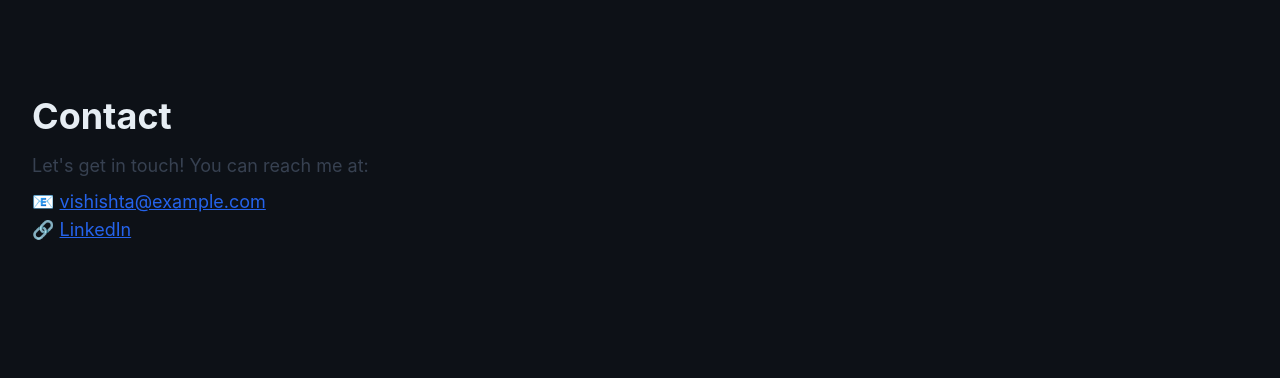
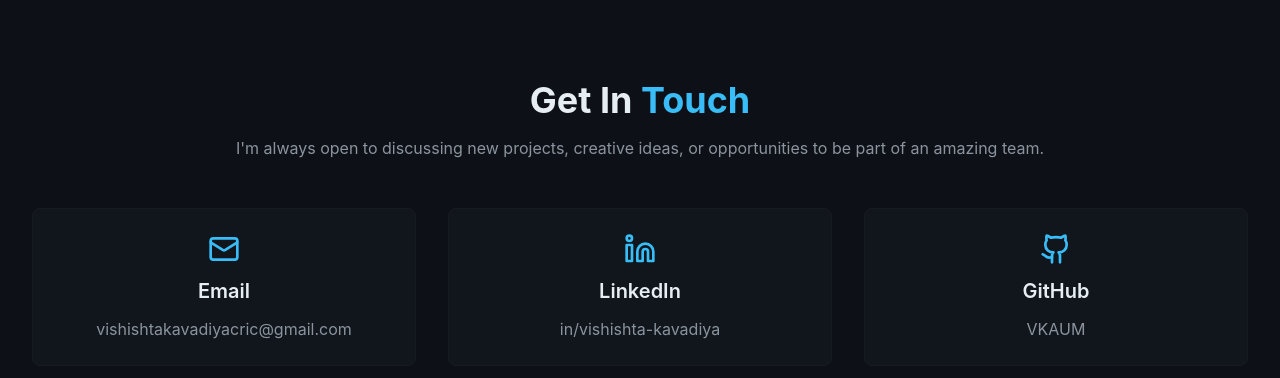
Before and after one commit to VKAUM/Portfolio, a Next.js app: page /contact in a window 1280 px wide. Shown: the top 378 px of the page. Built offline with nearby package versions, Linux system fonts and the light colour scheme.

Commit message:
Update project with latest changes

```diff
--- a/components/HeroSection.js
+++ b/components/HeroSection.js
@@ -4,9 +4,9 @@ import { ArrowRight } from "lucide-react";
 
 export default function HeroSection() {
   return (
-    <section className="min-h-screen flex flex-col items-center justify-center text-center px-6">
+    <section className="min-h-screen flex flex-col items-center justify-center text-center px-4 sm:px-6 bg-primary-dark">
       <motion.h1
-        className="text-5xl md:text-7xl font-bold bg-clip-text text-transparent bg-gradient-to-r from-accent-blue to-accent-purple"
+        className="text-4xl sm:text-5xl md:text-7xl font-bold bg-clip-text text-transparent bg-gradient-to-r from-accent-blue to-accent-purple"
         initial={{ opacity: 0, y: -20 }}
         animate={{ opacity: 1, y: 0 }}
         transition={{ duration: 0.8 }}
@@ -14,7 +14,7 @@ export default function HeroSection() {
         Hi, I'm Vishishta Kavadiya
       </motion.h1>
       <motion.p
-        className="mt-6 text-lg text-secondary-text max-w-2xl"
+        className="mt-6 text-md sm:text-lg text-secondary-text max-w-2xl"
         initial={{ opacity: 0, y: 20 }}
         animate={{ opacity: 1, y: 0 }}
         transition={{ duration: 0.8, delay: 0.2 }}
--- a/components/Navbar.js
+++ b/components/Navbar.js
@@ -17,7 +17,7 @@ export default function Navbar() {
   ];
 
   return (
-    <nav className="w-full bg-primary-dark/80 backdrop-blur-sm sticky top-0 z-50 border-b border-secondary-dark">
+    <nav className="w-full bg-primary-dark/80 backdrop-blur-sm sticky top-0 z-50 relative">
       <div className="max-w-7xl mx-auto px-6 py-4 flex justify-between items-center">
         <h1 className="text-xl font-bold text-primary-text">
           <Link href="/" className="hover:text-accent-blue transition-colors">Vishishta</Link>
@@ -51,6 +51,8 @@ export default function Navbar() {
           ))}
         </div>
       )}
+      {/* Animated Gradient Line */}
+      <div className="absolute bottom-0 left-0 w-full h-[2px] bg-gradient-to-r from-accent-blue via-accent-indigo to-accent-purple bg-[length:400%_400%] animate-gradient-animation"></div>
     </nav>
   );
 }
--- a/pages/_app.js
+++ b/pages/_app.js
@@ -1,4 +1,5 @@
 import { useState, useEffect } from "react";
+import Head from "next/head";
 import "../styles/globals.css";
 import Loader from "../components/Loader";
 import { AnimatePresence, motion } from "framer-motion";
@@ -7,15 +8,18 @@ export default function App({ Component, pageProps }) {
   const [loading, setLoading] = useState(true);
 
   useEffect(() => {
-    // Simulate a loading time
     const timer = setTimeout(() => {
       setLoading(false);
-    }, 3500); // 3.5 seconds
+    }, 3500);
 
     return () => clearTimeout(timer);
   }, []);
 
   return (
+    <>
+      <Head>
+        <meta name="viewport" content="width=device-width, initial-scale=1.0" />
+      </Head>
       <AnimatePresence mode="wait">
         {loading ? (
           <Loader key="loader" />
@@ -30,5 +34,6 @@ export default function App({ Component, pageProps }) {
           </motion.div>
         )}
       </AnimatePresence>
+    </>
   );
 }
--- a/pages/contact.js
+++ b/pages/contact.js
@@ -1,23 +1,53 @@
-import Navbar from "../components/Navbar";
-import Footer from "../components/Footer";
+import { Mail, Linkedin, Github } from "lucide-react";
 
 export default function Contact() {
+  const contactLinks = [
+    {
+      icon: <Mail className="w-8 h-8 text-accent-blue" />,
+      title: "Email",
+      handle: "vishishtakavadiyacric@gmail.com",
+      href: "mailto:ishishtakavadiyacric@gmail.com"
+    },
+    {
+      icon: <Linkedin className="w-8 h-8 text-accent-blue" />,
+      title: "LinkedIn",
+      handle: "in/vishishta-kavadiya",
+      href: "https://www.linkedin.com/in/vishishta-kavadiya-539b20267/"
+    },
+    {
+      icon: <Github className="w-8 h-8 text-accent-blue" />,
+      title: "GitHub",
+      handle: "VKAUM",
+      href: "https://github.com/VKAUM"
+    }
+  ];
+
   return (
-    <>
-      <main className="min-h-screen pt-20">
-        <div className="max-w-7xl mx-auto px-8 py-4">
-          <h1 className="text-4xl font-bold mb-4">Contact</h1>
-          <p className="text-lg text-gray-700">
-            Let's get in touch! You can reach me at:
-          </p>
-          <p className="text-lg mt-2">
-            📧 <a href="mailto:vishishta@example.com" className="text-blue-600 underline">vishishta@example.com</a>
-          </p>
-          <p className="text-lg">
-            🔗 <a href="https://linkedin.com/in/yourprofile" target="_blank" className="text-blue-600 underline">LinkedIn</a>
-          </p>
+    <div className="min-h-screen p-8 bg-primary-dark py-20">
+      <div className="max-w-7xl mx-auto text-center">
+        <h1 className="text-4xl font-bold mb-4 text-primary-text">
+          Get In <span className="text-accent-blue">Touch</span>
+        </h1>
+        <p className="text-secondary-text mb-12">
+          I'm always open to discussing new projects, creative ideas, or opportunities to be part of an amazing team.
+        </p>
+
+        <div className="grid grid-cols-1 md:grid-cols-3 gap-8">
+          {contactLinks.map((link, index) => (
+            <a
+              key={index}
+              href={link.href}
+              target="_blank"
+              rel="noopener noreferrer"
+              className="p-6 bg-secondary-dark/50 border border-secondary-dark rounded-lg flex flex-col items-center justify-center gap-3 transition-all duration-300 hover:border-accent-blue/50 hover:-translate-y-1"
+            >
+              {link.icon}
+              <h3 className="text-xl font-semibold text-primary-text">{link.title}</h3>
+              <p className="text-secondary-text">{link.handle}</p>
+            </a>
+          ))}
         </div>
-      </main>
-    </>
+      </div>
+    </div>
   );
 }
--- a/pages/experience.js
+++ b/pages/experience.js
@@ -27,17 +27,17 @@ export default function Experience() {
   ];
 
   return (
-    <div className="min-h-screen p-8 bg-primary-dark py-20">
+    <div className="min-h-screen px-4 sm:px-8 bg-primary-dark py-20">
       <div className="max-w-7xl mx-auto">
-        <h1 className="text-4xl font-bold mb-12 text-center text-primary-text">
+        <h1 className="text-3xl sm:text-4xl font-bold mb-12 text-center text-primary-text">
           Professional <span className="text-accent-blue">Experience</span>
         </h1>
 
-        <div className="relative border-l-2 border-secondary-dark pl-10">
+        <div className="relative border-l-2 border-secondary-dark ml-3 sm:ml-0 pl-6 sm:pl-10">
           {experiences.map((exp, index) => (
             <div key={index} className="mb-12 relative">
-              <div className="absolute -left-[49px] top-1 w-6 h-6 bg-accent-blue rounded-full border-4 border-primary-dark"></div>
-              <h2 className="text-2xl font-semibold text-primary-text">{exp.company}</h2>
+              <div className="absolute -left-[33px] sm:-left-[49px] top-1 w-6 h-6 bg-accent-blue rounded-full border-4 border-primary-dark"></div>
+              <h2 className="text-xl sm:text-2xl font-semibold text-primary-text">{exp.company}</h2>
               <p className="text-secondary-text italic mb-2">
                 {exp.role} — {exp.date}
               </p>
--- a/pages/resume.js
+++ b/pages/resume.js
@@ -1,16 +1,38 @@
+import { DownloadCloud } from "lucide-react";
+
 export default function Resume() {
   return (
-    <main className="min-h-screen pt-20">
-      <div className="max-w-7xl mx-auto px-8 py-4">
-        <h1 className="text-4xl font-bold mb-4">Resume</h1>
+    <div className="min-h-screen p-4 sm:p-8 bg-primary-dark py-20">
+      <div className="max-w-7xl mx-auto text-center">
+        <h1 className="text-3xl sm:text-4xl font-bold mb-4 text-primary-text">
+          My <span className="text-accent-blue">Resume</span>
+        </h1>
+        <p className="text-secondary-text mb-8 max-w-2xl mx-auto">
+          View my resume on a larger screen, or click the button below to download a copy.
+        </p>
+
+        <div className="mb-8">
           <a
             href="/Vishishta_Resume.pdf"
             download
-          className="px-4 py-2 bg-black text-white rounded hover:bg-gray-800"
+            className="inline-flex items-center gap-2 px-6 py-3 bg-accent-blue text-primary-dark font-semibold rounded-lg hover:bg-accent-blue/80 transition-all duration-300 transform hover:scale-105"
           >
+            <DownloadCloud size={20} />
             Download Resume
           </a>
         </div>
-    </main>
+
+        {/* PDF Viewer - Hidden on small screens */}
+        <div className="hidden md:block w-full max-w-4xl mx-auto h-[120vh] border-2 border-secondary-dark rounded-lg overflow-hidden bg-white">
+          <iframe
+            src="/Vishishta_Resume.pdf"
+            className="w-full h-full"
+            title="Vishishta Kavadiya's Resume"
+          >
+            This browser does not support PDFs. Please download the PDF to view it.
+          </iframe>
+        </div>
+      </div>
+    </div>
   );
 }
--- a/tailwind.config.js
+++ b/tailwind.config.js
@@ -18,6 +18,15 @@ module.exports = {
       fontFamily: {
         sans: ['Inter', 'sans-serif'],
         mono: ['monospace'],
+      },
+      animation: {
+        'gradient-animation': 'gradient-animation 8s ease infinite',
+      },
+      keyframes: {
+        'gradient-animation': {
+          '0%, 100%': { 'background-position': '0% 50%' },
+          '50%': { 'background-position': '100% 50%' },
+        }
       }
     },
   },
```
Also changed, not shown: pages/about.js (+5 -5 lines), pages/skills.js (+23 -24 lines), 1 other file (tests, documents, lock files or other folders). Lines whose indentation alone changed are shown as unchanged.
